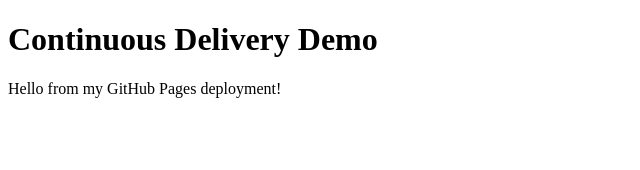
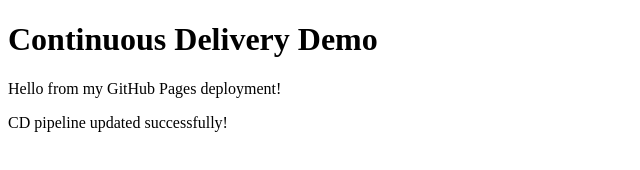
Before and after one commit to ursadmin7/cd-demo, a plain HTML site: page index.html in a window 1280 px wide. Shown: the whole page, without its empty margins (0-640 px from the left). Drawn offline with Linux system fonts and the light colour scheme.

Commit message:
Update index.html

```diff
--- a/index.html
+++ b/index.html
@@ -7,6 +7,9 @@
 </head>
 <body>
     <h1>Continuous Delivery Demo</h1>
+
     <p>Hello from my GitHub Pages deployment!</p>
+
+    <p>CD pipeline updated successfully!</p>
 </body>
 </html>
```
